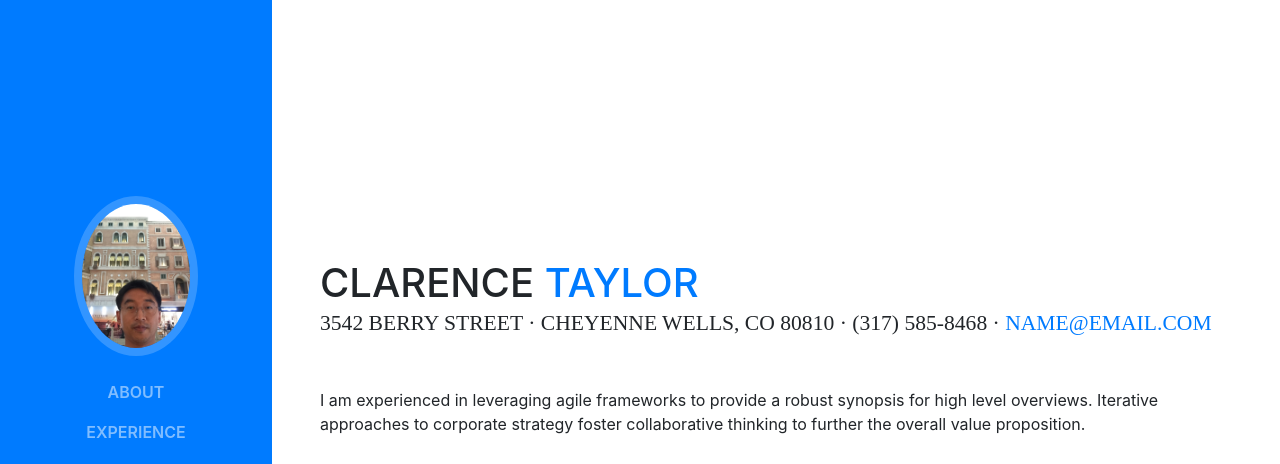
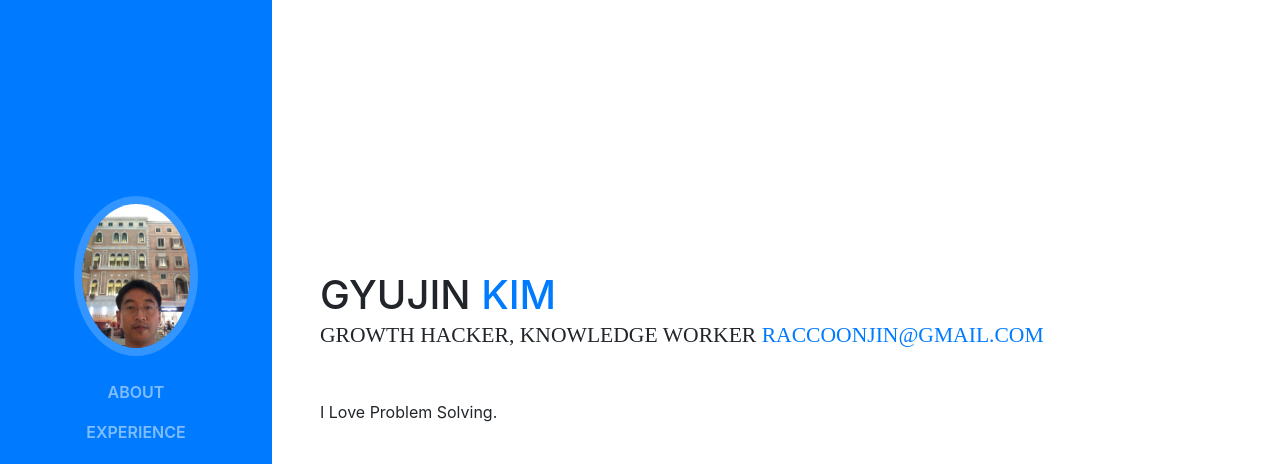
Before and after one commit to raccoonjin/raccoonjin.github.io, a website with bundled scripts: page index.html in a window 1280 px wide. Shown: the top 464 px of the page. Built offline with nearby package versions, Linux system fonts and the light colour scheme; a web font is replaced by a local one.

Commit message:
chaging test

```diff
--- a/index.html
+++ b/index.html
@@ -8,7 +8,7 @@
     <meta name="description" content="">
     <meta name="author" content="">
 
-    <title>Resume - Start Bootstrap Theme</title>
+    <title>GJKIM : Who am I</title>
 
     <!-- Bootstrap core CSS -->
     <link href="vendor/bootstrap/css/bootstrap.min.css" rel="stylesheet">
@@ -65,13 +65,13 @@
 
       <section class="resume-section p-3 p-lg-5 d-flex d-column" id="about">
         <div class="my-auto">
-          <h1 class="mb-0">Clarence
-            <span class="text-primary">Taylor</span>
+          <h1 class="mb-0">Gyujin
+            <span class="text-primary">Kim</span>
           </h1>
-          <div class="subheading mb-5">3542 Berry Street · Cheyenne Wells, CO 80810 · (317) 585-8468 ·
-            <a href="mailto:name@email.com">name@email.com</a>
+          <div class="subheading mb-5">Growth Hacker, Knowledge Worker
+            <a href="mailto:raccoonjin@gmail.com">raccoonjin@gmail.com</a>
           </div>
-          <p class="mb-5">I am experienced in leveraging agile frameworks to provide a robust synopsis for high level overviews. Iterative approaches to corporate strategy foster collaborative thinking to further the overall value proposition.</p>
+          <p class="mb-5">I Love Problem Solving.</p>
           <ul class="list-inline list-social-icons mb-0">
             <li class="list-inline-item">
               <a href="#">
@@ -98,7 +98,7 @@
               </a>
             </li>
             <li class="list-inline-item">
-              <a href="#">
+              <a href="www.github.com/raccoonjin">
                 <span class="fa-stack fa-lg">
                   <i class="fa fa-circle fa-stack-2x"></i>
                   <i class="fa fa-github fa-stack-1x fa-inverse"></i>
```
